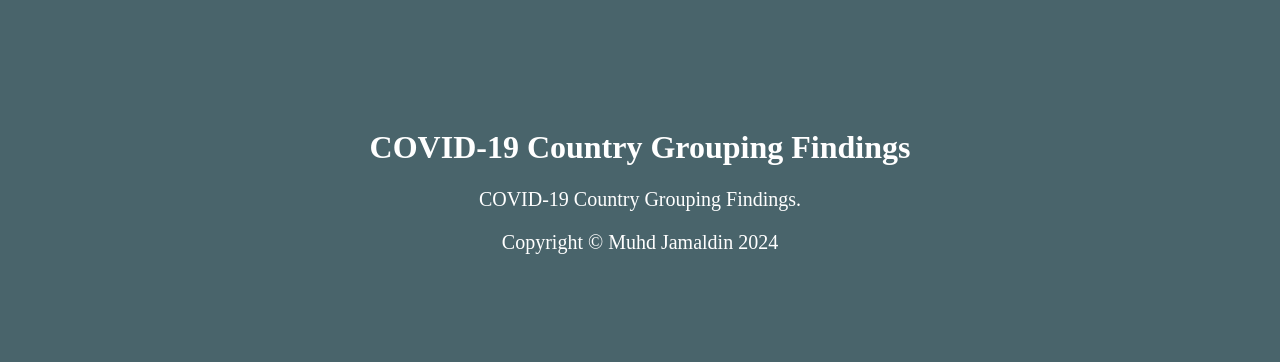
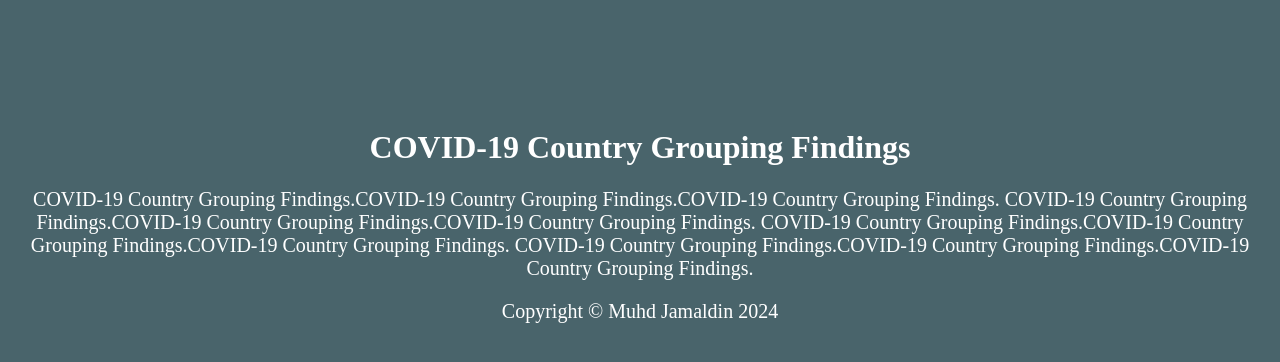
Before and after one commit to Md-Khid/Md-Khid, a Jekyll site: the page findings/1.html, which Jekyll copies as it is, in a window 1280 px wide. Shown: the top 362 px of the page. Built offline with Jekyll 4.4.1, drawn with Linux system fonts in a browser that asks for light colours.

Commit message:
Update 1.html

```diff
--- a/findings/1.html
+++ b/findings/1.html
@@ -42,7 +42,11 @@
 <!-- Main Content -->
 <div class="container">
     <!-- Your main content goes here -->
-    <p>COVID-19 Country Grouping Findings.</p>
+    <p>COVID-19 Country Grouping Findings.COVID-19 Country Grouping Findings.COVID-19 Country Grouping Findings.
+    COVID-19 Country Grouping Findings.COVID-19 Country Grouping Findings.COVID-19 Country Grouping Findings.
+    COVID-19 Country Grouping Findings.COVID-19 Country Grouping Findings.COVID-19 Country Grouping Findings.
+    COVID-19 Country Grouping Findings.COVID-19 Country Grouping Findings.COVID-19 Country Grouping Findings.
+    </p>
 </div>
 
 <!-- Footer -->
```
